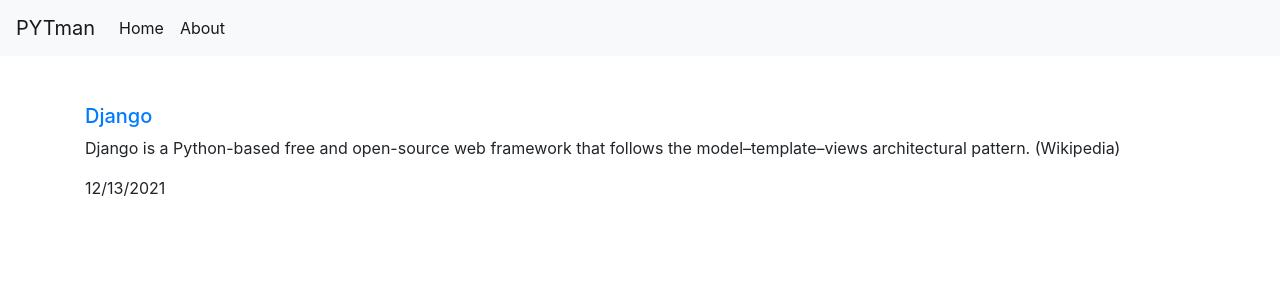
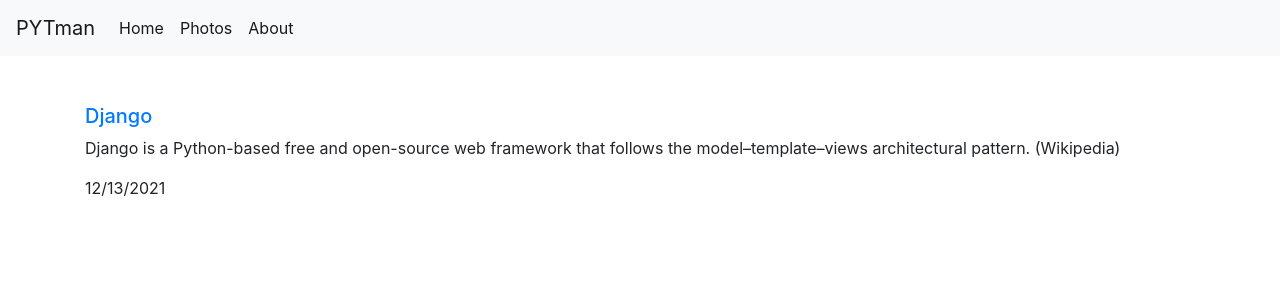
Before and after one commit to ward910/PYTman, a Flask app: page / in a window 1280 px wide. Shown: the top 300 px of the page. Run offline with Flask 2, Linux system fonts and the light colour scheme; some libraries are stand-ins or nearby versions.

Commit message:
mod templates/index.html

```diff
--- a/templates/index.html
+++ b/templates/index.html
@@ -3,11 +3,11 @@
   <head>
     <meta charset="utf-8">
     <meta name="viewport" content="width=device-width, initial-scale=1, shrink-to-fit=no">
-    <title>PYTman | Home</title>
     <base href="/">
 
     <!-- Bootstrap CSS -->
     <link rel="stylesheet" href="https://stackpath.bootstrapcdn.com/bootstrap/4.1.3/css/bootstrap.min.css" integrity="sha384-MCw98/SFnGE8fJT3GXwEOngsV7Zt27NXFoaoApmYm81iuXoPkFOJwJ8ERdknLPMO" crossorigin="anonymous">
+    <title>PYTman | Home</title>
   </head>
   <body>
     <nav class="navbar navbar-expand-lg navbar-light bg-light">
@@ -19,6 +19,9 @@
           <ul class="navbar-nav">
             <li class="nav-item active">
               <a class="nav-link" href="http://127.0.0.1:5000/">Home<span class="sr-only">(Página atual)</span></a>
+            </li>
+            <li class="nav-item active">
+              <a class="nav-link" href="http://127.0.0.1:5000/photos">Photos<span class="sr-only">(Página atual)</span></a>
             </li>
             <li class="nav-item active">
               <a class="nav-link" href="http://127.0.0.1:5000/about">About</a>
```
